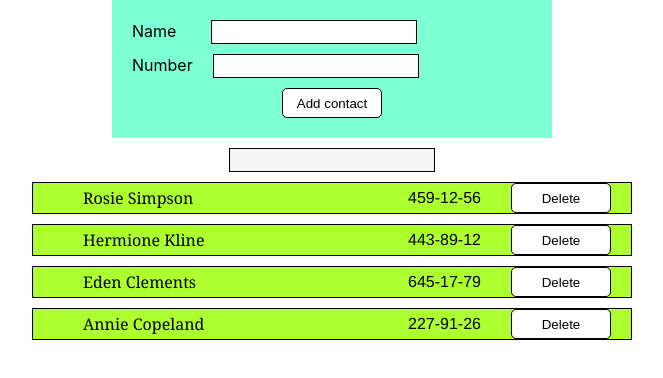
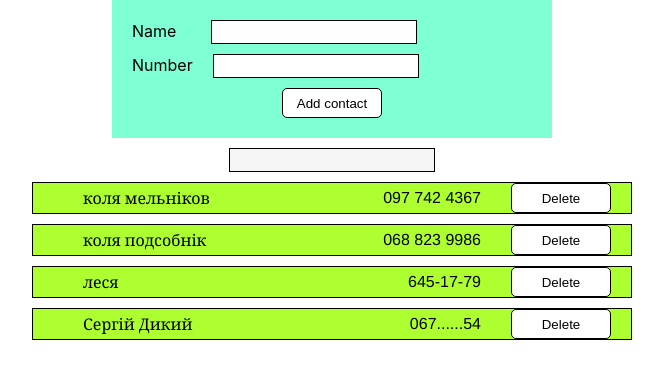
Before and after one commit to Romaleso261981/goit-react-hw-01-phonebook2, a React (Create React App) app: page / in a window 1280 px wide. Shown: the top 378 px of the page, without its empty margins (308-971 px from the left). Built offline with nearby package versions, Linux system fonts and the light colour scheme.

Commit message:
Update App.jsx

```diff
--- a/src/components/App.jsx
+++ b/src/components/App.jsx
@@ -6,15 +6,17 @@ import ContactList from './ContactList/ContactList';
 import ContactForm from './ContactForm/ContactForm';
 const INITIAL_STATE = {
   contacts: [
-    { id: 'id-1', name: 'Rosie Simpson', number: '459-12-56' },
-    { id: 'id-2', name: 'Hermione Kline', number: '443-89-12' },
-    { id: 'id-3', name: 'Eden Clements', number: '645-17-79' },
-    { id: 'id-4', name: 'Annie Copeland', number: '227-91-26' },
+    { id: nanoid(), name: 'коля мельніков', number: '097 742 4367' },
+    { id: nanoid(), name: 'коля подсобнік', number: '068 823 9986' },
+    { id: nanoid(), name: 'леся', number: '645-17-79' },
+    { id: nanoid(), name: 'Сергій Дикий', number: '067......54' },
   ],
   filter: '',
 };
+
 export default class App extends Component {
-  state = {...INITIAL_STATE};
+  state = { ...INITIAL_STATE };
+
 
   handleChange = e => {
     this.setState({ name: e.target.value });
@@ -22,8 +24,8 @@ export default class App extends Component {
 
   addContact = contact => {
     const { contacts } = this.state;
-    if (contacts.filter(({ name }) => name === contact.name).length !== 0) {
-      alert(contact.name + ' is already in contacts!');
+    if (contacts.filter(({ number }) => number === contact.number).length !== 0) {
+      alert(contact.number + ' this number is already in your phone book');
       return;
     }
     this.setState(prevState => {
@@ -36,6 +38,7 @@ export default class App extends Component {
   };
 
   deleteContact = id => {
+    console.log(id);
     this.setState(({ contacts }) => {
       const updatedContacts = contacts.filter(contact => contact.id !== id);
       return { ...INITIAL_STATE, contacts: updatedContacts };
```
